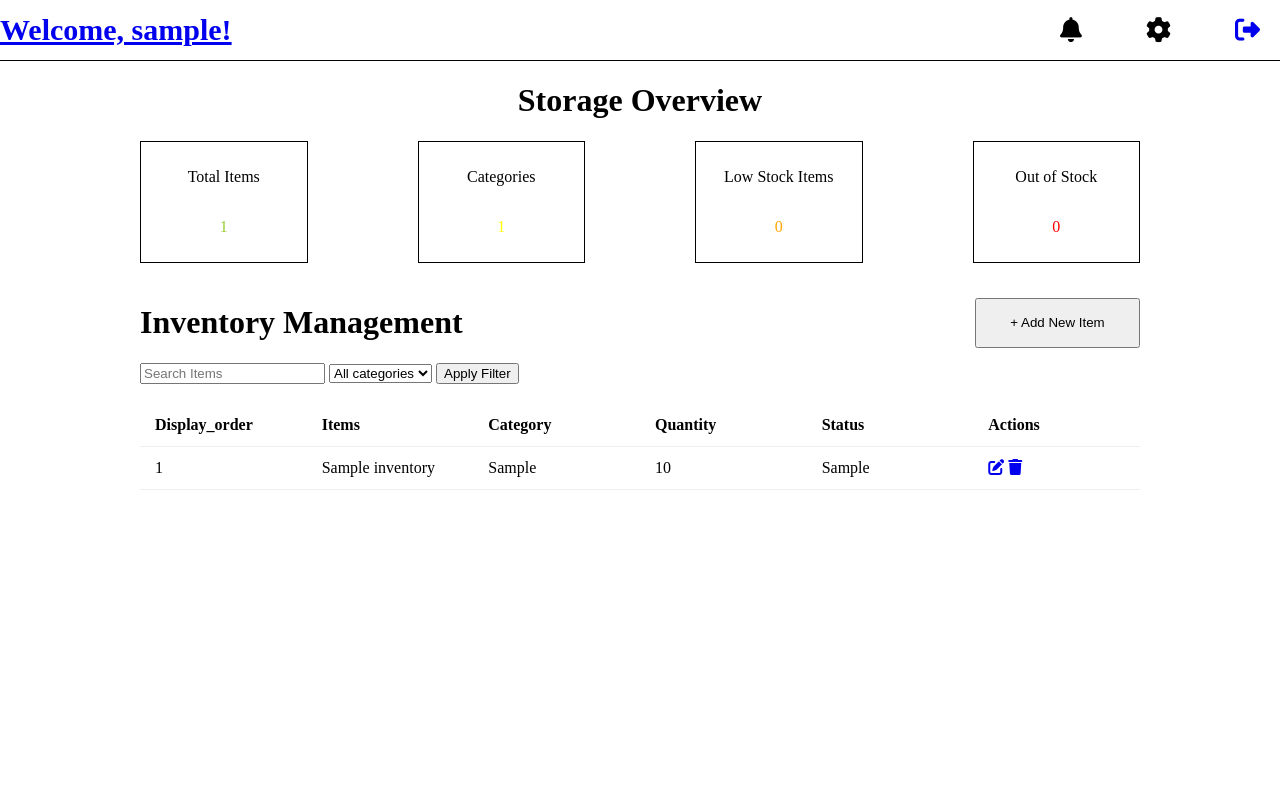
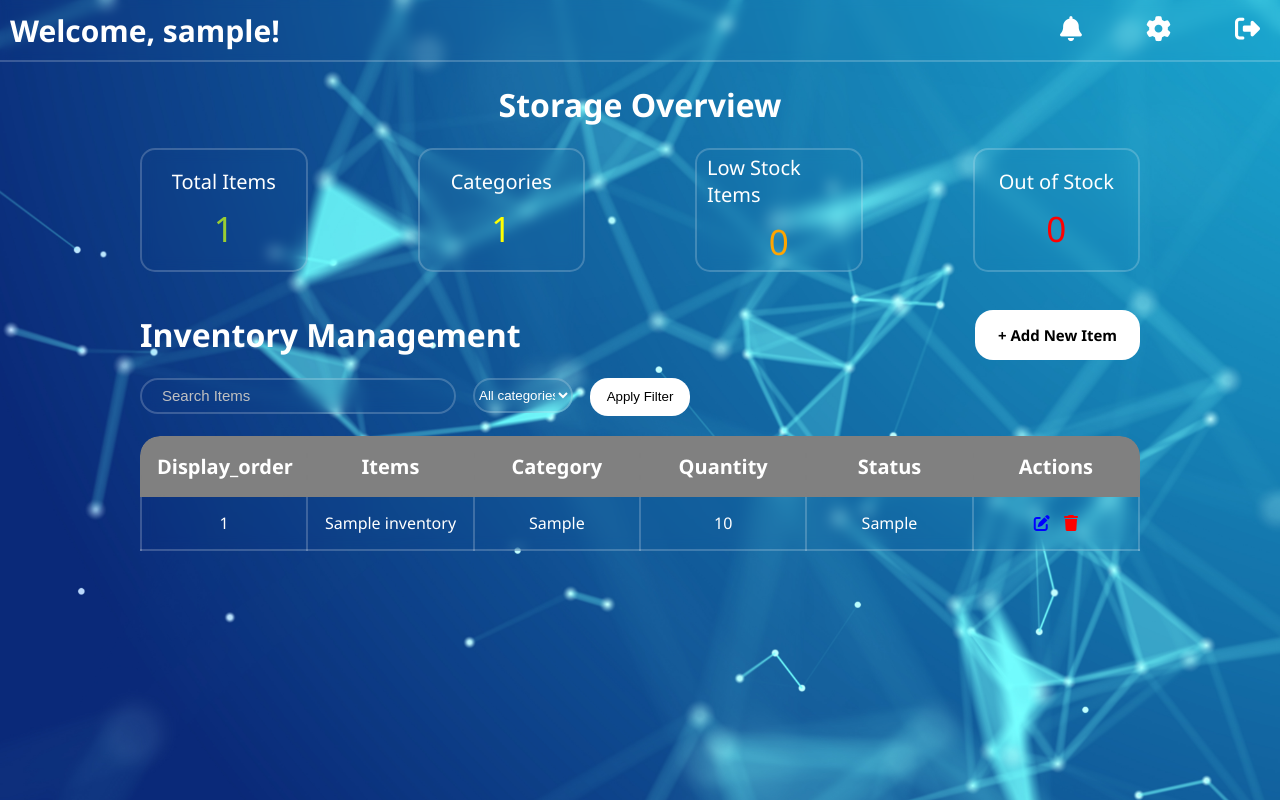
Before and after one commit to Frehitzz/CRUD, a PHP site: page /codes/home.php in a window 1280 px wide. Run offline with PHP 8.4, Linux system fonts and the light colour scheme; the visitor is signed in with stand-in values (Sample User, id 1); tables that the repository leaves empty or names only in its code hold one stand-in row (values such as "Sample post").

Commit message:
add: styles

```diff
--- a/css/home.css
+++ b/css/home.css
@@ -1,6 +1,8 @@
 body{
     margin: 0;
     padding: 0;
+    background-image: url("../images/bg.jpg");
+    background-size: cover;
 }
 
 .navigation{
@@ -11,7 +13,9 @@ body{
     align-items: center;
     margin: 0;
     padding: 0;
-    border-bottom: 1px solid black;
+    border-bottom: 2px solid rgba(255, 255, 255, 0.2);
+    backdrop-filter: blur(5px);
+    font-family: 'Segoe UI';
 }
 
 .title{
@@ -30,6 +34,7 @@ body{
 
 #bell, #gear, #logout{
     font-size: 25px;
+    color: white;
 }
 
 .side-nav{
@@ -49,6 +54,11 @@ body{
     border-bottom: 1px solid black;
 }
 
+.inside-title{
+    color: white;
+    font-family: 'Segoe UI';
+}
+
 .box-container{
     display: flex;
     justify-content: center;
@@ -57,13 +67,28 @@ body{
 
 .box1, .box2, .box3, .box4{
     padding: 10px;
-    border: 1px solid black;
+    border: 2px solid rgba(255, 255, 255, 0.2);
+    border-radius: 15px;
     width: 150px;
     height: 100px;
     display: flex;
     flex-direction: column;
     justify-content: center;
     align-items: center;
+    backdrop-filter: blur(7px);
+    color: white;
+    font-family: 'Segoe UI';
+}
+
+.box-title{
+    font-size: 20px;
+    margin: 0;
+    padding-bottom: 10px;
+}
+
+.box-value{
+    font-size: 35px;
+    margin: 0;
 }
 
 .add-item{
@@ -74,6 +99,12 @@ body{
     width: 165px;
     height: 50px;
     padding: 10px;
+    background-color: white;
+    border: none;
+    border-radius: 18px;
+    font-family: 'Segoe UI';
+    font-size: 15px;
+    font-weight: 600;
 }
 
 .div3{
@@ -92,18 +123,47 @@ body{
     width: 100%; /* Make container full width */
     overflow-x: auto; /* Add horizontal scroll if needed */
     margin-top: 20px;
+    border-radius: 20px;
 }
 
 table {
     width: 100%; /* Make table fill its container */
     border-collapse: collapse; /* Remove cell spacing */
     table-layout: fixed; /* Optional: for consistent column widths */
+    margin-bottom: 50px;
+    background-color: transparent;
+    backdrop-filter: blur(7px);
+    color: white;
 }
 
-th, td {
-    padding: 12px 15px;
-    border-bottom: 1px solid #EEE;
+tr{
+    border-radius: 20px;
+}
+
+th{
+    backdrop-filter: blur(10px);
+    background-color: grey;
+    padding: 15px;
+    border: 2px solid grey;
+    font-size: 20px;
+    font-family: 'Segoe UI';
+}
+
+td {
+    padding: 15px 15px;
+    border: 2px solid rgba(255, 255, 255, 0.2);
     text-align: left; /* Align text to left (or center if preferred) */
+    text-align: center;
+    font-family: 'Segoe UI';
+}
+
+.fa-trash{
+    color: red;
+}
+
+.fa-pen-to-square{
+    color: blue;
+    padding-right: 10px;
 }
 
 .title-and-button{
@@ -112,3 +172,62 @@ th, td {
     align-items: center;
     padding-top: 20px;
 }
+
+.greetings{
+    padding-left: 10px;
+    color: white;
+}
+
+.link-greet{
+    color: white;
+    text-decoration: none;
+}
+
+.inventory-title{
+    color: white;
+    font-family: 'Segoe UI';
+}
+
+.inventory-form{
+    width: 550px;
+    display: flex;
+    justify-content: space-between;
+}
+
+.search-input{
+    height: 30px;
+    width: 300px;
+    border: 2px solid rgba(255, 255, 255, 0.2);
+    background-color: transparent;
+    border-radius: 20px;
+    color: white;
+    backdrop-filter: blur(7px);
+    outline: none;
+    font-size: 15px;
+    padding-left: 10px;
+}
+
+.search-input::placeholder{
+    color: silver;
+    padding-left: 10px;
+}
+
+.category-input{
+    height: 35px;
+    width: 100px;
+    border: 2px solid rgba(255, 255, 255, 0.2);
+    background-color: transparent;
+    border-radius: 20px;
+    color: white;
+    backdrop-filter: blur(7px);
+}
+
+.inventory-button{
+    height: 38px;
+    width: 100px;
+    border: none;
+    background-color: white;
+    border-radius: 18px;
+    backdrop-filter: blur(7px);
+    font-weight: 500;
+}
```
